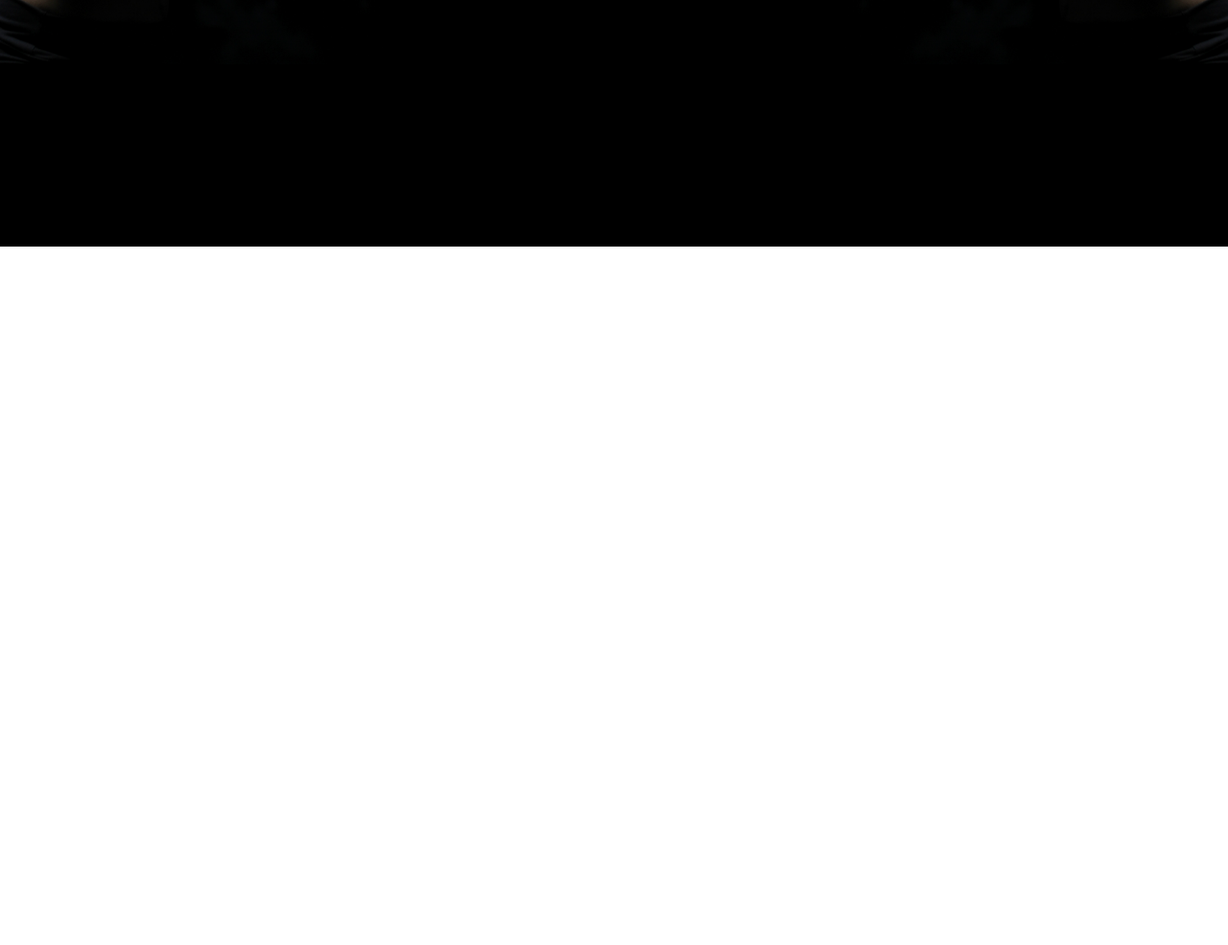
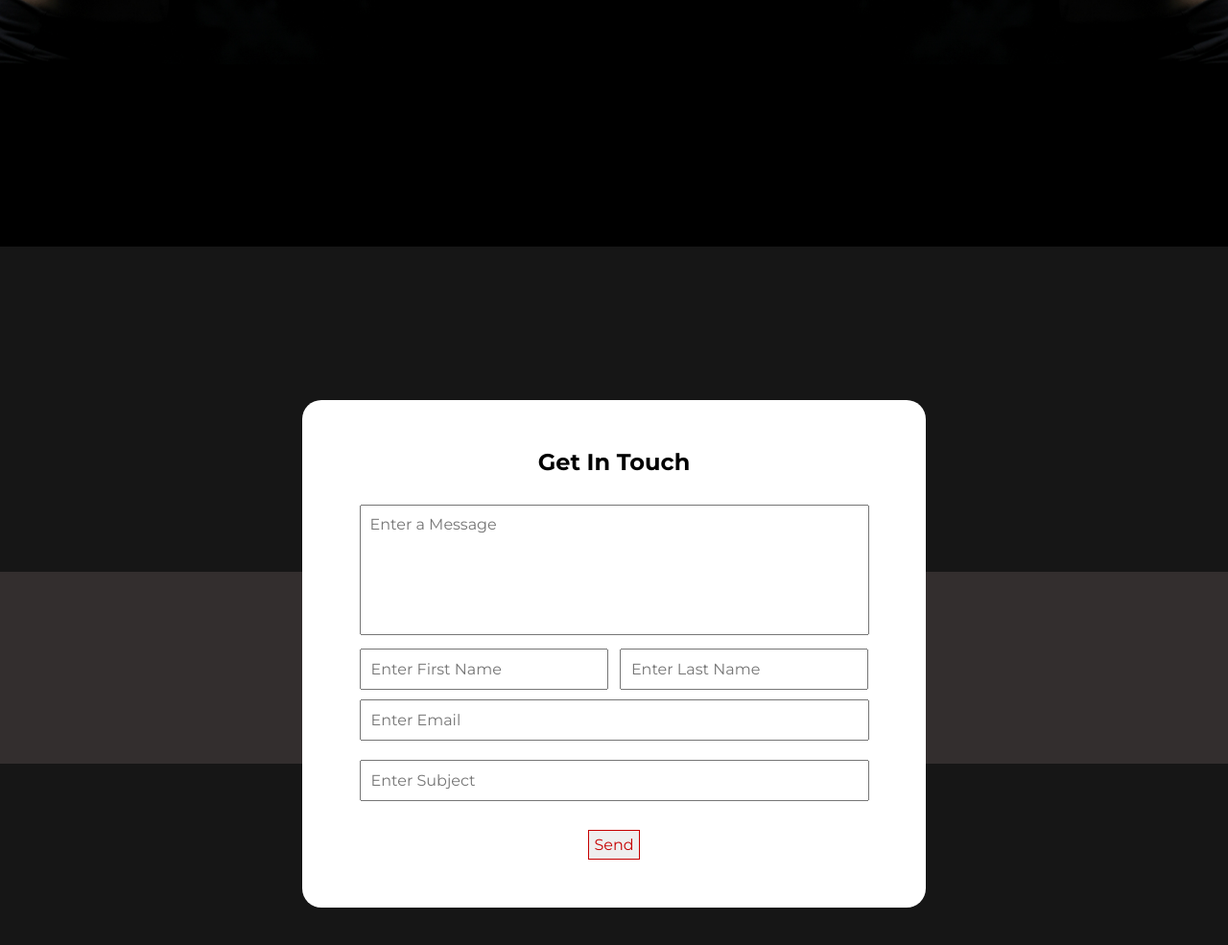
Before and after one commit to SergioGomesHub/Fight-Fitness, a plain HTML site: page index.html in a window 1280 px wide. Shown: the part 2201-3186 px from the top of the page at 96% size. Before the commit the page ends 2458 px from the top, so only its background shows below. Drawn offline with Linux system fonts and the light colour scheme.

Commit message:
Add Contact Section

```diff
--- a/index.html
+++ b/index.html
@@ -114,6 +114,26 @@
     </div>
   </section>
 
+  <section id="contact">
+    <div class="contact-wrapper">
+
+
+      <form class="contact-form" action="index.html" method="post">
+        <h2>Get In Touch</h2>
+        <textarea class="message contact-input" name="Message" rows="6" placeholder="Enter a Message"></textarea>
+        <div class="full-name">
+          <input class="fName" type="text" name="" placeholder="Enter First Name">
+          <input class="lName" type="text" name="" placeholder="Enter Last Name">
+
+        </div>
+        <input class="contact-input" type="email" name="email" placeholder="Enter Email">
+        <input class="contact-input" type="text" name="subject" placeholder="Enter Subject">
+        <button class="btn-send" type="button" name="button">Send</button>
+      </form>
+      <div class="bg-bar"></div>
+    </div>
+  </section>
+
 
 </body>
 <footer>
--- a/main.css
+++ b/main.css
@@ -272,7 +272,7 @@ cite {
 #newsletter {
   background-color: black;
   height: 100vh;
-  min-height: 300px;
+  min-height: 625px;
   padding-top: 10px;
 }
 
@@ -339,3 +339,99 @@ cite {
     margin: auto auto 20px 40px;
   }
 }
+
+#contact {
+  background-color: #161616;
+  height: 150vh;
+  padding-top: 10px;
+  width: 100%;
+}
+
+.contact-form {
+  background-color: white;
+  color: black;
+  width: 80%;
+  max-width: 650px;
+  min-width: 250px;
+  margin: 150px auto;
+  border-radius: 20px;
+  padding: 30px;
+  font-family: "Montserrat";
+  text-align: center;
+  position: relative;
+  z-index: 2;
+}
+
+.message {
+  resize: none;
+}
+
+.contact-input {
+  font-family: inherit;
+  width: 90%;
+  padding: 10px;
+  margin: 10px;
+  font-size: 12px;
+}
+
+.full-name {
+  display: flex;
+  margin: auto;
+}
+
+.fName {
+  font-family: inherit;
+  width: 44%;
+  margin: auto 1% auto auto;
+  padding: 10px;
+  font-size: 12px;
+}
+
+.lName {
+  font-family: inherit;
+  width: 44%;
+  margin: auto auto auto 1%;
+  padding: 10px;
+  font-size: 12px;
+}
+
+.btn-send {
+  font-family: inherit;
+  color: #C60000;
+  border: 1px solid #C60000;
+  padding: 5px;
+  font-size: 16px;
+  margin: 20px auto;
+  cursor: pointer;
+}
+
+.bg-bar {
+  z-index: 1;
+  height: 200px;
+  width: 100%;
+  background-color: #332E2E;
+  position: relative;
+  bottom: 500px;
+}
+
+#test {
+  background-color: orange;
+  height: 100vh;
+}
+
+@media only screen and (max-width: 635px) {
+  .fName, .lName {
+    width: 90%;
+    padding: 10px;
+    margin: 10px auto;
+  }
+  .full-name {
+    flex-direction: column;
+  }
+}
+
+@media only screen and (min-width: 636px) {
+  .fName, .lName, .contact-input {
+    font-size: 16px;
+  }
+}
```
